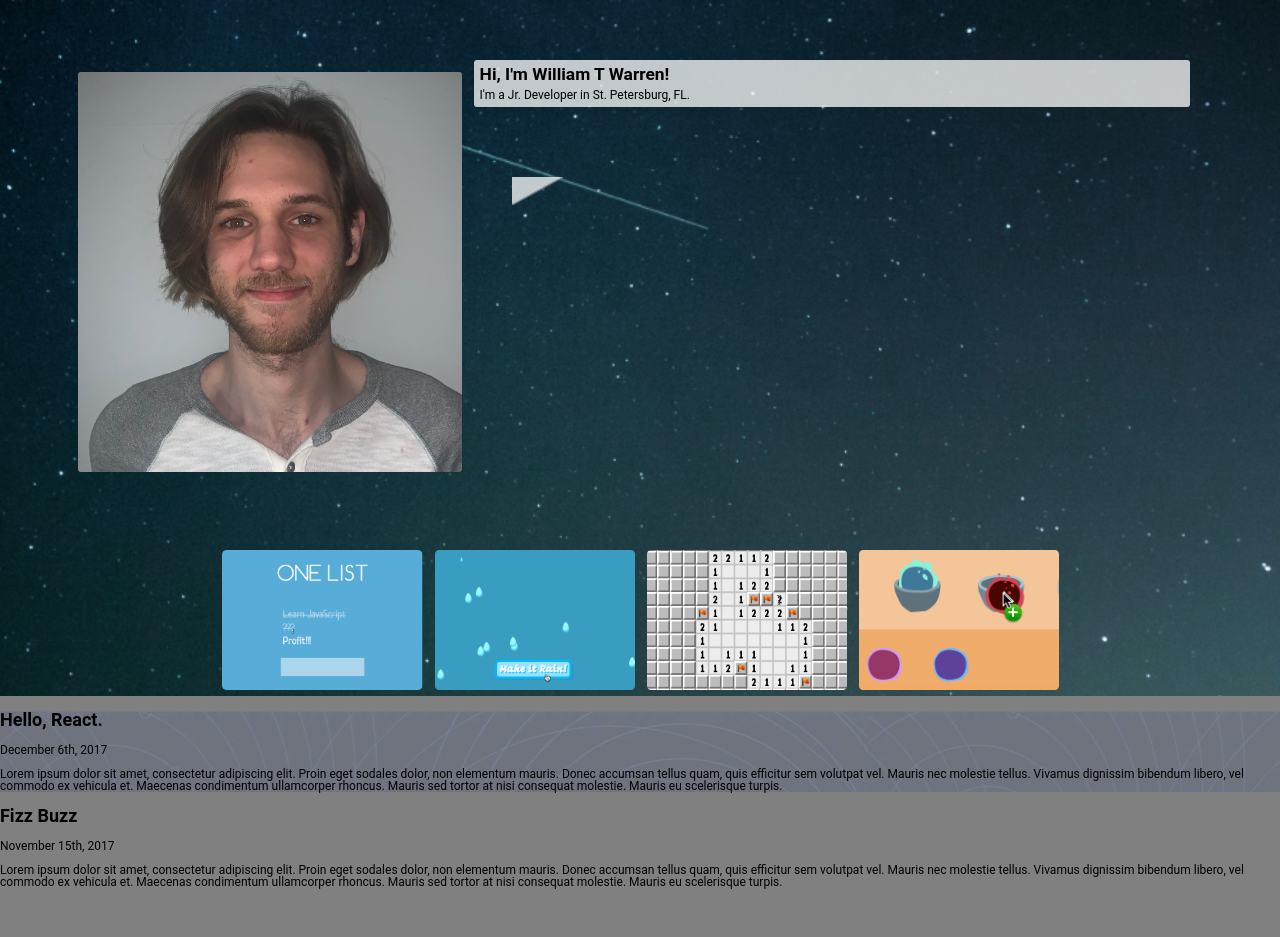
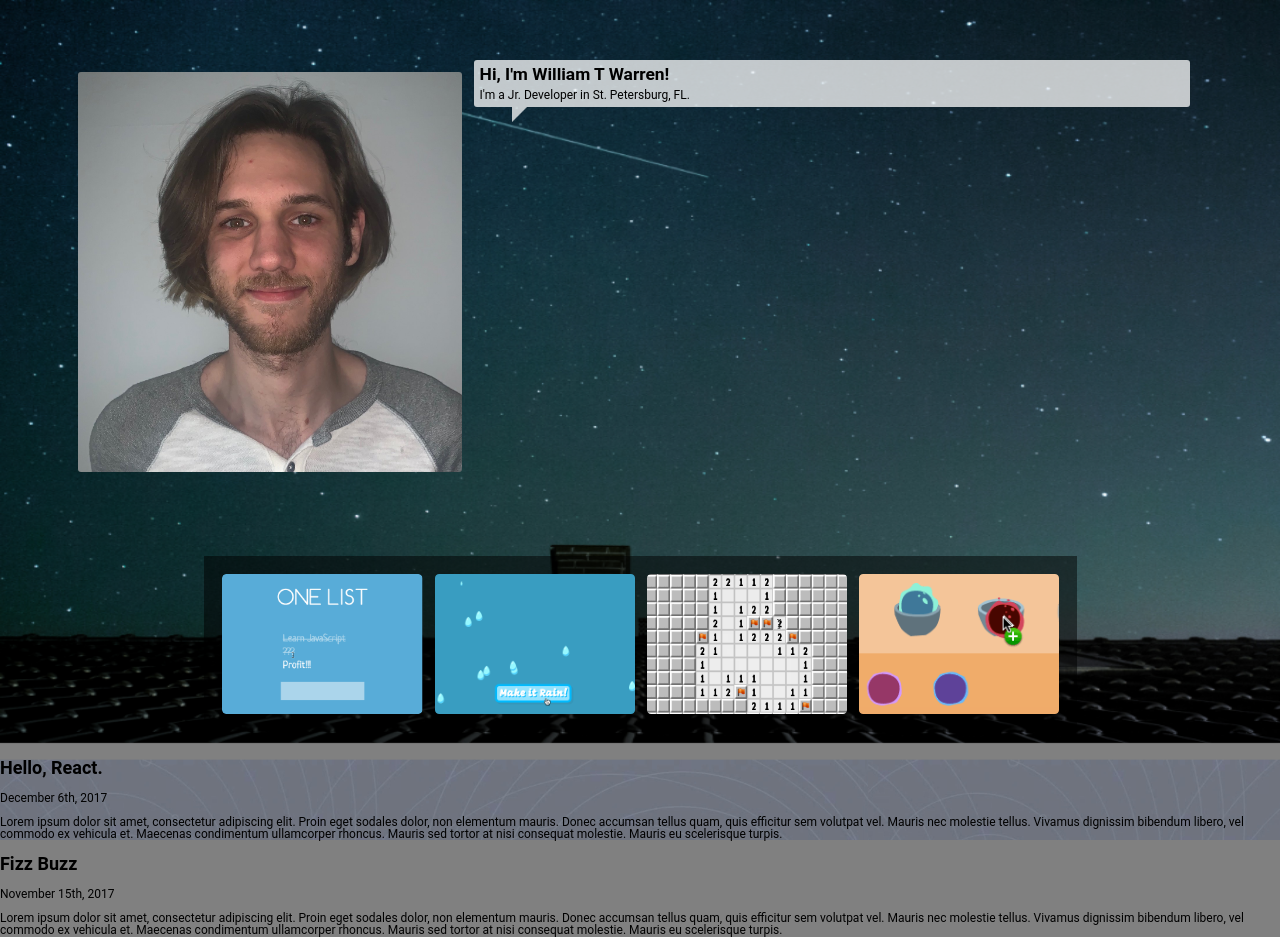
Before and after one commit to WillWarren1/mock-potfolio, a website: page public/index.html in a window 1280 px wide. Before the commit the page ends 889 px from the top, so only its background shows below. Drawn offline with Linux system fonts and the light colour scheme.

Commit message:
header looking real nice

```diff
--- a/public/index.html
+++ b/public/index.html
@@ -11,13 +11,13 @@
 		<header>
 			<img class="my-face" src="/images/me.jpg" alt="it me" width="20%" />
 			<section class="textbubble">
-				<h1 class="hello-world">
+				<h1 class="agh">
 					Hi, I'm William T Warren!
 				</h1>
 				<p>I'm a Jr. Developer in St. Petersburg, FL.</p>
 			</section>
 			<img class="triangle" src="/images/tri.png" alt="tiny triangle" />
-			<section class="slice-container">
+			<figure class="slice-container">
 				<img class="slices" src="/images/sliced/one-list.png" alt="one list" />
 				<img
 					class="slices"
@@ -34,7 +34,7 @@
 					src="/images/sliced/sensei-sense.png"
 					alt="sensei-sense game"
 				/>
-			</section>
+			</figure>
 		</header>
 
 		<main>
--- a/public/screen.css
+++ b/public/screen.css
@@ -16,7 +16,8 @@ header {
 	display: flex;
 	flex-wrap: wrap;
 	background-image: url(/images/space.png);
-	background-size: 100%;
+	background-size: 100% 100%;
+	background-repeat: no-repeat;
 	justify-content: center;
 	position: relative;
 	align-items: flex-start;
@@ -35,10 +36,10 @@ h1 {
 }
 .triangle {
 	opacity: 0.75;
-	height: 4%;
-	width: 4%;
+	height: 15px;
+	width: 15px;
 	position: absolute;
-	top: 25.5%;
+	top: 107px;
 	left: 40%;
 }
 
@@ -59,6 +60,10 @@ h1 {
 .slice-container {
 	display: flex;
 	justify-content: space-evenly;
+	flex-wrap: wrap;
+	background-color: rgba(0, 0, 0, 0.5);
+	background-size: 100%;
+	padding: 1rem;
 }
 
 .slices {
```
